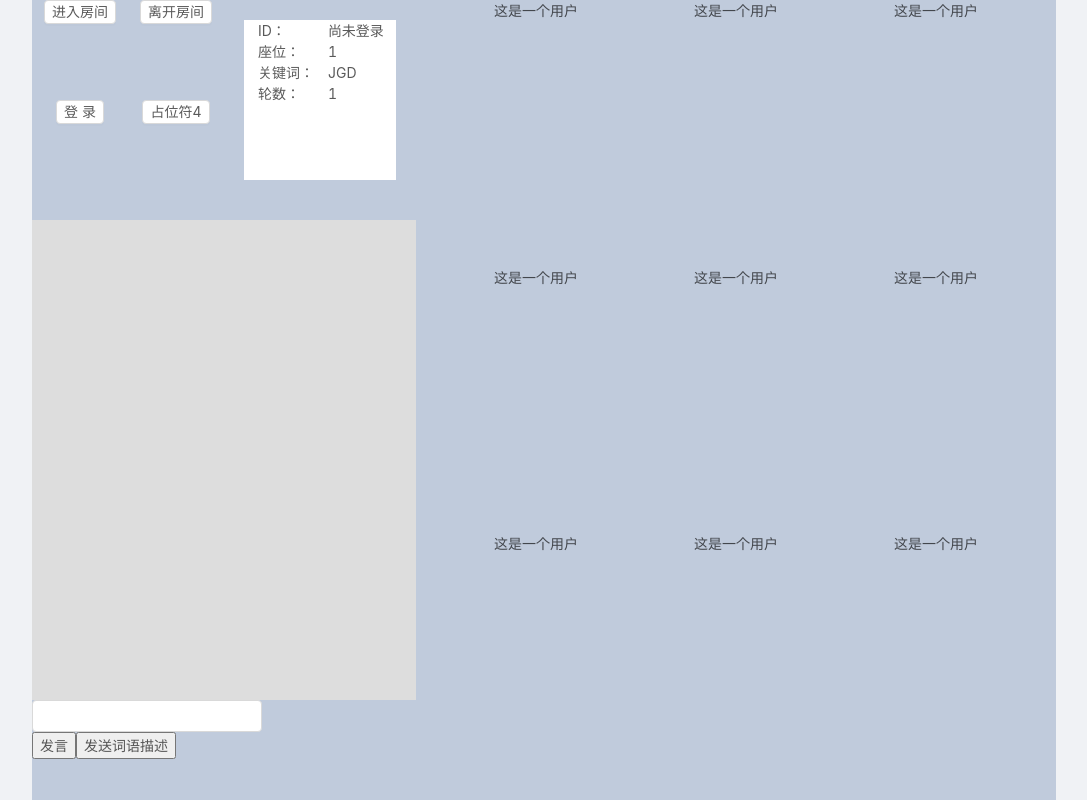
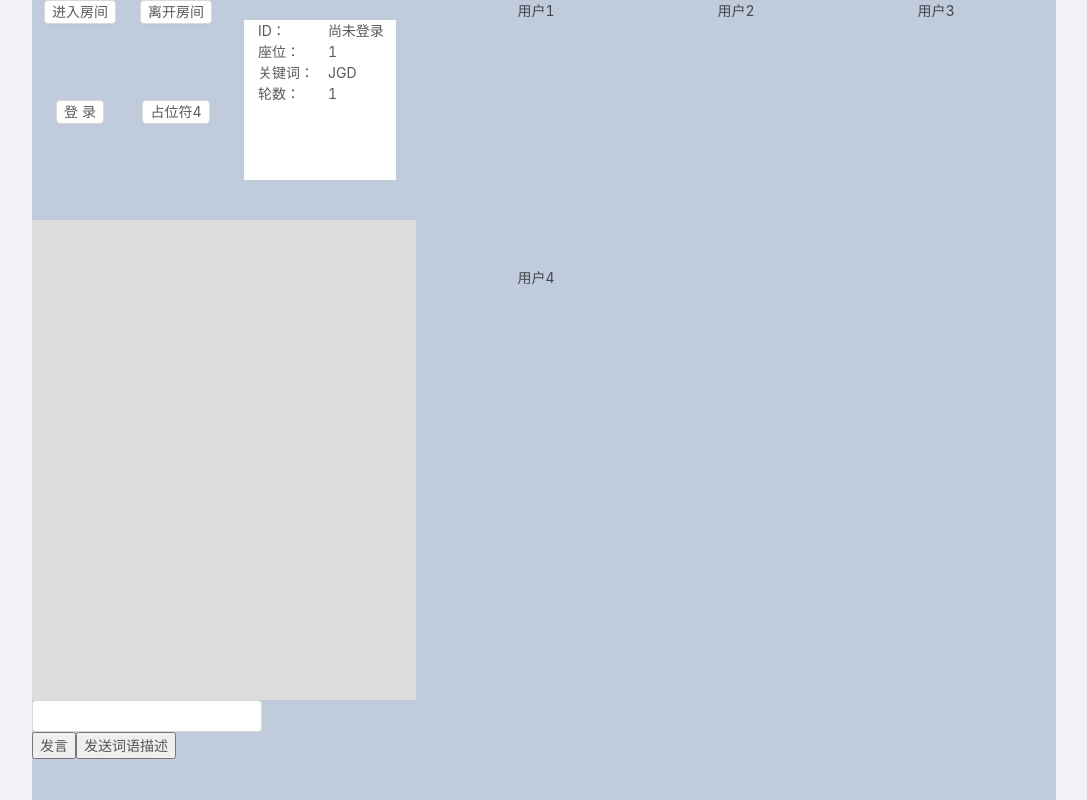
Before and after one commit to LazyBoyJgn99/who-is-under, a React app: page /#/game1 in a window 1280 px wide. Shown: the whole page, without its empty margins (96-1183 px from the left). Built offline with nearby package versions, Linux system fonts and the light colour scheme.

Commit message:
update: 给Player组件新增属性

```diff
--- a/src/components/whoIsUnder/Player.js
+++ b/src/components/whoIsUnder/Player.js
@@ -16,9 +16,11 @@ export default class Player extends Component {
    * 主函数
    */
   render() {
+    const { name } = this.props;
+
     return (
       <div className="who_is_under_player">
-        <span>这是一个用户</span>
+        <span>{name}</span>
       </div>
     );
   }
--- a/src/pages/WhoIsUnder.js
+++ b/src/pages/WhoIsUnder.js
@@ -263,6 +263,14 @@ export default class WhoIsUnder extends Component {
   };
 
   render() {
+    // 用户的假数据
+    const players = [
+      { name: "用户1" },
+      { name: "用户2" },
+      { name: "用户3" },
+      { name: "用户4" },
+    ];
+
     return (
       <div className="who_is_under">
         <Row>
@@ -383,18 +391,18 @@ export default class WhoIsUnder extends Component {
           >
             <Row style={{ height: window.innerHeight / 3 }}>
               <Col span={8} className="div_center">
-                <Player />
+                <Player name={players[0].name} />
               </Col>
               <Col span={8} className="div_center">
-                <Player />
+                <Player name={players[1].name} />
               </Col>
               <Col span={8} className="div_center">
-                <Player />
+                <Player name={players[2].name} />
               </Col>
             </Row>
             <Row style={{ height: window.innerHeight / 3 }}>
               <Col span={8} className="div_center">
-                <Player />
+                <Player name={players[3].name} />
               </Col>
               <Col span={8} className="div_center">
                 <Player />
```
